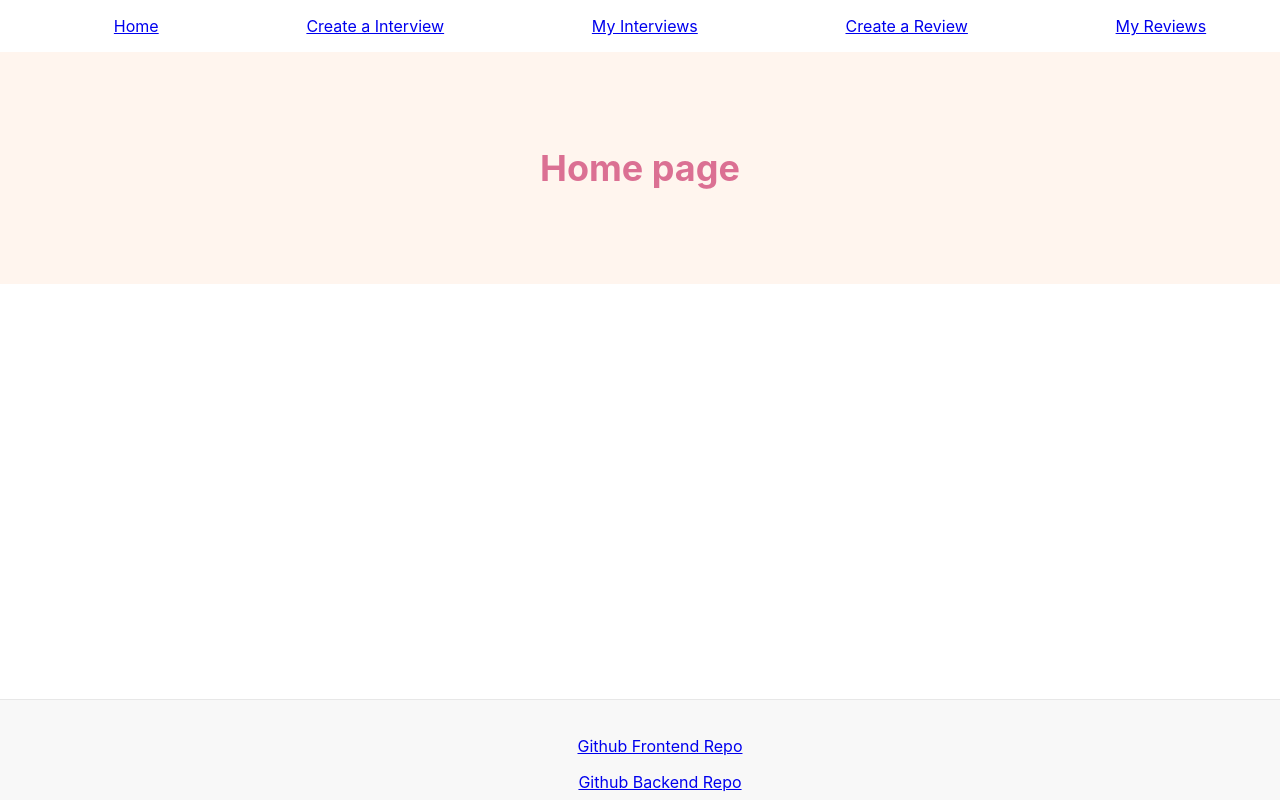
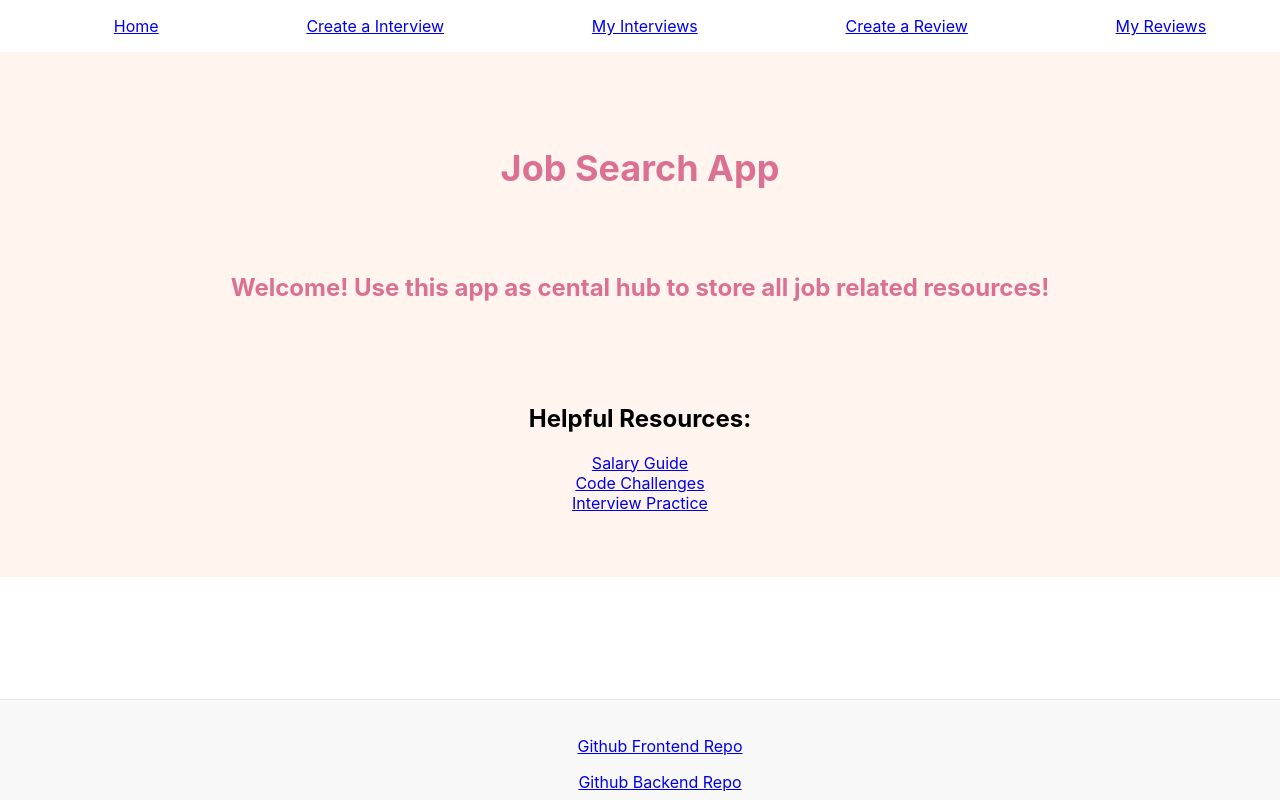
Before and after one commit to WhitnyNicole/job-search-react-redux, a React (Create React App) app: page / in a window 1280 px wide. Built offline with nearby package versions, Linux system fonts and the light colour scheme; no server answers.

Commit message:
add resource links to home page

```diff
--- a/src/components/Home.js
+++ b/src/components/Home.js
@@ -16,8 +16,16 @@ const Wrapper = styled.section`
 const Home = () => (
     <Wrapper>
         <Title>
-            <h1>Home page</h1>
+            <h1>Job Search App</h1>
+            <br />
+            <p>Welcome! Use this app as cental hub to store all job related resources!</p>
+            <br />
+            <br />
         </Title>
+        <h1>Helpful Resources:</h1>
+       <a href="https://teamcandor.com/salary/guide/">Salary Guide</a><br />
+       <a href="https://leetcode.com/">Code Challenges</a><br />
+       <a href="https://www.pramp.com/#/">Interview Practice</a>
     </Wrapper>
 )
 
```
